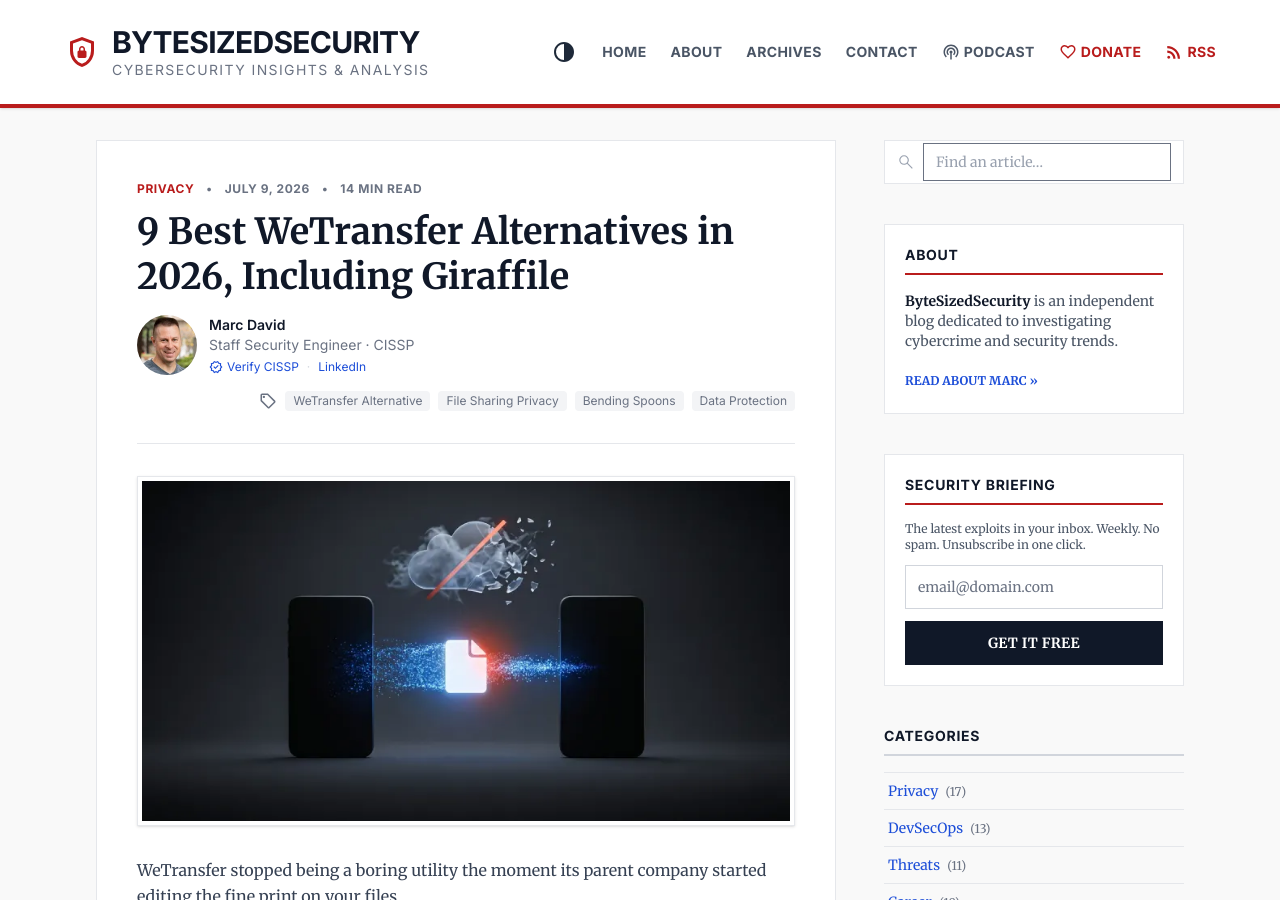
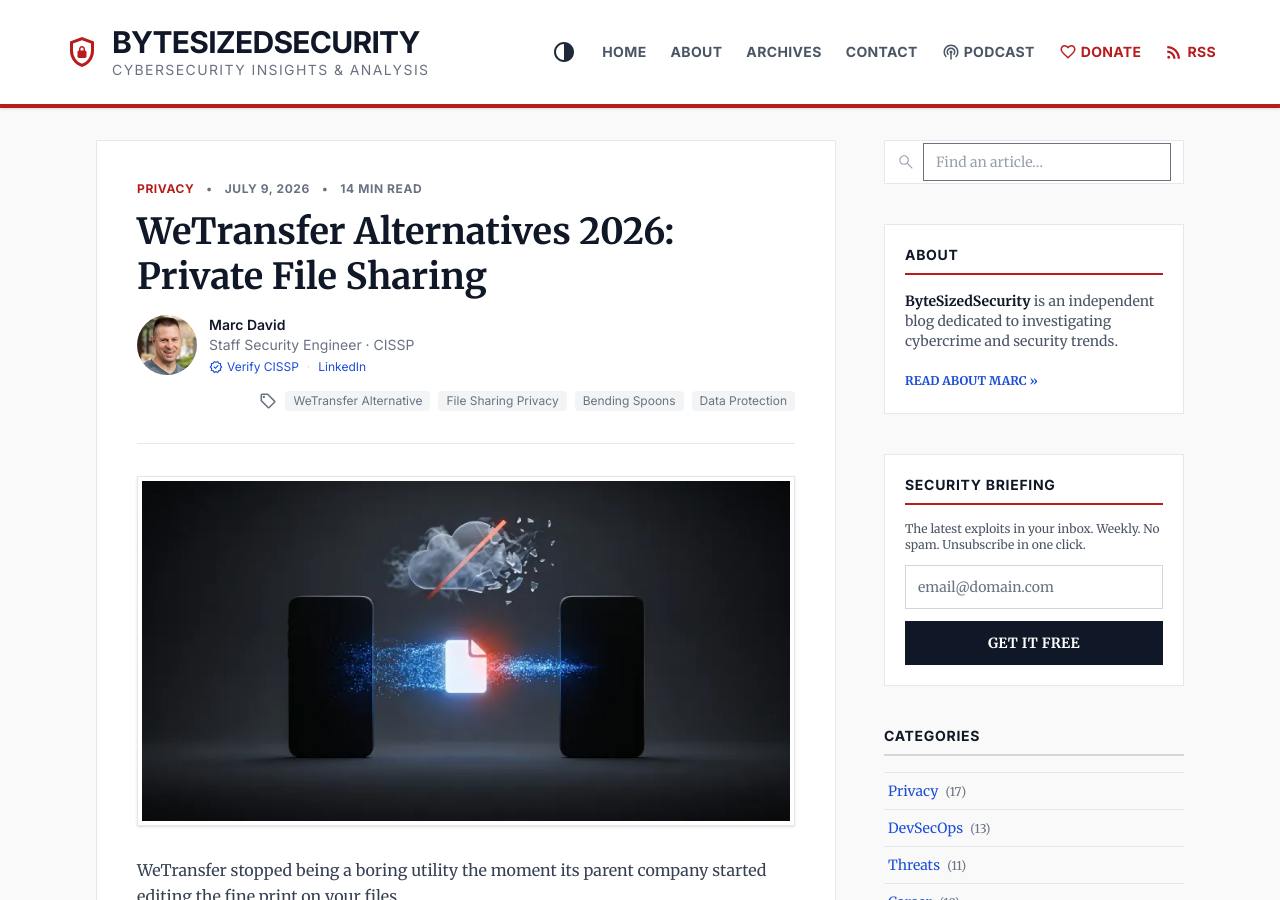
Before and after one commit to mda1125/bytesizedsecurity, a Jekyll site: the page built from _posts/2026-07-09-wetransfer-alternatives-2026-privacy-first.md, in a window 1280 px wide and 900 px high. Built offline with Jekyll 4.4.1, drawn with Linux system fonts in a browser that asks for light colours; full-size pictures stand in for the smaller copies a plugin makes; comment, search, counter and statistics services are not loaded.

Commit message:
Set the WeTransfer alternatives SEO title and description. (#51)
The document title is the front matter title, so the on-page H1 follows it. The slug, date, and URL stay the same.

Co-authored-by: Cursor Agent <cursoragent@cursor.com>

```diff
--- a/_posts/2026-07-09-wetransfer-alternatives-2026-privacy-first.md
+++ b/_posts/2026-07-09-wetransfer-alternatives-2026-privacy-first.md
@@ -1,7 +1,7 @@
 ---
-description: "Nine privacy-first WeTransfer alternatives for 2026, ranked. Includes Giraffile, the browser-only tool where your file never touches a server."
+description: "WeTransfer's parent tried licensing uploads for AI. Nine privacy-first alternatives for 2026. Giraffile keeps files in your browser."
 layout: post
-title: "9 Best WeTransfer Alternatives in 2026, Including Giraffile"
+title: "WeTransfer Alternatives 2026: Private File Sharing"
 slug: wetransfer-alternatives-2026-privacy-first
 category: "Privacy"
 tags: ["WeTransfer Alternative", "File Sharing Privacy", "Bending Spoons", "Data Protection"]
```
